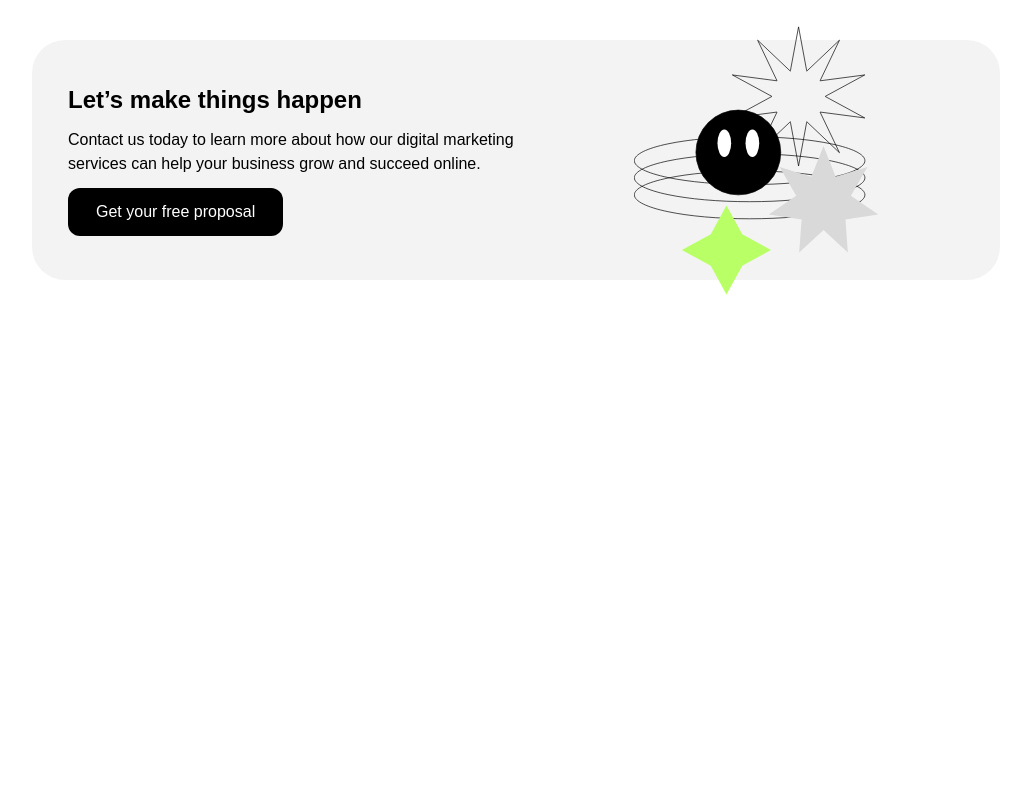
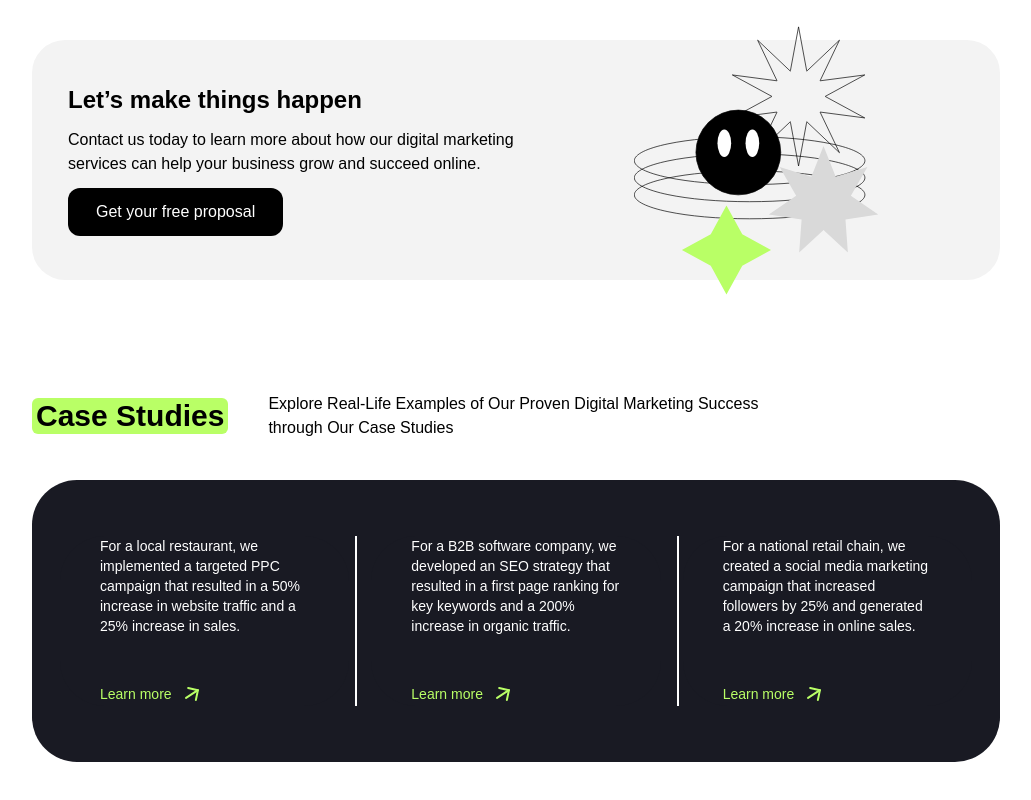
Before and after one commit to photkosee/positivus, a React (Vite) app: page / in a window 1280 px wide. Shown: the part 1566-2366 px from the top of the page, without its empty margins (124-1155 px from the left). Before the commit the page ends 1958 px from the top, so only its background shows below. Built offline with nearby package versions, Linux system fonts and the light colour scheme.

Commit message:
add: case study section

```diff
--- a/package.json
+++ b/package.json
@@ -13,7 +13,8 @@
     "@fontsource-variable/space-grotesk": "^5.1.0",
     "react": "^18.3.1",
     "react-dom": "^18.3.1",
-    "react-icons": "^5.3.0"
+    "react-icons": "^5.3.0",
+    "swiper": "^11.1.14"
   },
   "devDependencies": {
     "@eslint/js": "^9.9.0",
--- a/src/App.tsx
+++ b/src/App.tsx
@@ -2,6 +2,7 @@ import "@fontsource-variable/space-grotesk";
 
 import HeroSection from "./components/sections/HeroSection";
 import ServiceSection from "./components/sections/ServiceSection";
+import CaseStudySection from "./components/sections/CaseStudySection";
 
 function App() {
   return (
@@ -9,6 +10,7 @@ function App() {
       <main className="py-28">
         <HeroSection />
         <ServiceSection />
+        <CaseStudySection />
       </main>
     </>
   );
--- /dev/null
+++ b/src/components/CaseStudyCarousel.tsx
@@ -0,0 +1,55 @@
+// Import Swiper React components
+import { Swiper, SwiperSlide } from "swiper/react";
+import { LuArrowUpRight } from "react-icons/lu";
+
+// Import Swiper styles
+import "swiper/css";
+import "swiper/css/pagination";
+
+import { CaseStudy } from "../types";
+
+interface CaseStudyCarouselProps {
+  caseStudies: CaseStudy[];
+}
+
+const CaseStudyCarousel = ({ caseStudies }: CaseStudyCarouselProps) => {
+  return (
+    // Be carefull when working with Swiper.js
+    // sometimes it doesn't do a hot reload when you make change
+    // don't forget to refresh the page before asking why is your change not working
+    <Swiper
+      slidesPerView={1.5}
+      spaceBetween={10}
+      className="w-full"
+      centeredSlides
+      breakpoints={{
+        550: {
+          slidesPerView: 2,
+          spaceBetween: 15,
+        },
+        768: {
+          slidesPerView: 3,
+          spaceBetween: 22,
+          centeredSlides: false,
+        },
+      }}
+    >
+      {caseStudies.map((caseStudy) => (
+        <SwiperSlide>
+          <div
+            className="size-full bg-tertiary text-white rounded-[45px]
+            flex flex-col gap-y-5 px-7 md:px-10 text-sm justify-between select-none
+            py-7 md:py-0 max-w-[330px] min-h-[230px] sm:min-h-[200px] md:min-h-[170px]"
+          >
+            <p>{caseStudy.content}</p>
+            <button className="self-start flex gap-x-2 items-center text-primary">
+              Learn more <LuArrowUpRight className="rotate-12 text-2xl" />
+            </button>
+          </div>
+        </SwiperSlide>
+      ))}
+    </Swiper>
+  );
+};
+
+export default CaseStudyCarousel;
--- /dev/null
+++ b/src/components/sections/CaseStudySection.tsx
@@ -0,0 +1,39 @@
+import caseStudies from "../../data/caseStudies";
+import CaseStudyCarousel from "../CaseStudyCarousel";
+
+const CaseStudySection = () => {
+  return (
+    <section className="mx-auto max-w-5xl flex flex-col gap-y-10 pt-28 md:px-7">
+      <div
+        className="w-full flex flex-col lg:flex-row gap-x-10 gap-y-3 items-center
+        px-7 md:px-0"
+      >
+        <h3
+          className="text-center lg:text-start text-3xl font-semibold
+          bg-primary px-1 rounded-md"
+        >
+          Case Studies
+        </h3>
+        <p className="max-w-lg mx-auto lg:mx-0 text-wrap text-center lg:text-start">
+          Explore Real-Life Examples of Our Proven Digital Marketing Success
+          through Our Case Studies
+        </p>
+      </div>
+
+      <div className="md:py-14 md:px-7 relative">
+        <div
+          className="absolute left-0 top-0 hidden md:grid grid-cols-3
+          divide-x-2 divide-white size-full -z-10 py-14 bg-tertiary rounded-[45px]"
+        >
+          <div />
+          <div />
+          <div />
+        </div>
+
+        <CaseStudyCarousel caseStudies={caseStudies} />
+      </div>
+    </section>
+  );
+};
+
+export default CaseStudySection;
--- /dev/null
+++ b/src/data/caseStudies.ts
@@ -0,0 +1,13 @@
+const caseStudies: CaseStudy[] = [
+  {
+    content: "For a local restaurant, we implemented a targeted PPC campaign that resulted in a 50% increase in website traffic and a 25% increase in sales.",
+  },
+  {
+    content: "For a B2B software company, we developed an SEO strategy that resulted in a first page ranking for key keywords and a 200% increase in organic traffic.",
+  },
+  {
+    content: "For a national retail chain, we created a social media marketing campaign that increased followers by 25% and generated a 20% increase in online sales.",
+  },
+];
+
+export default caseStudies;
--- a/src/data/partners.ts
+++ b/src/data/partners.ts
@@ -1,3 +1,5 @@
+import { Partner } from "../types";
+
 const partners: Partner[] = [
   {
     url: "/partners/amazon-logo.svg",
--- a/src/data/services.ts
+++ b/src/data/services.ts
@@ -1,3 +1,5 @@
+import { Service } from "../types";
+
 const services: Service[] = [
   {
     title1: "SEO",
```
Also changed, not shown: src/types.d.ts (+6 -2 lines), 1 other file (tests, documents, lock files or other folders).
